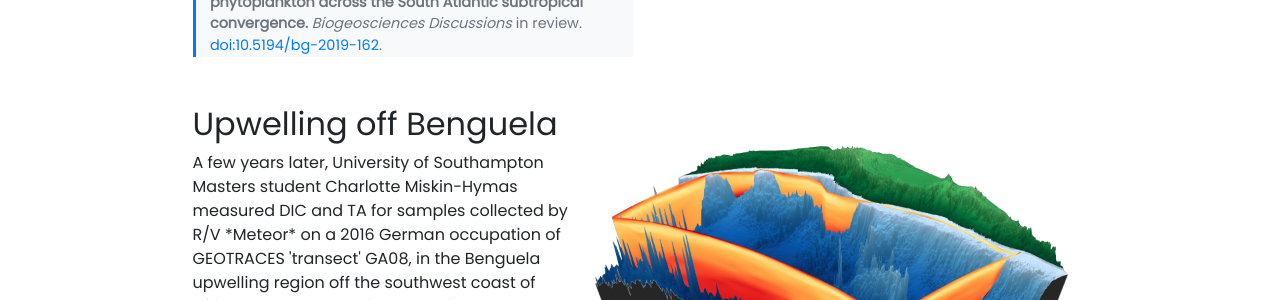
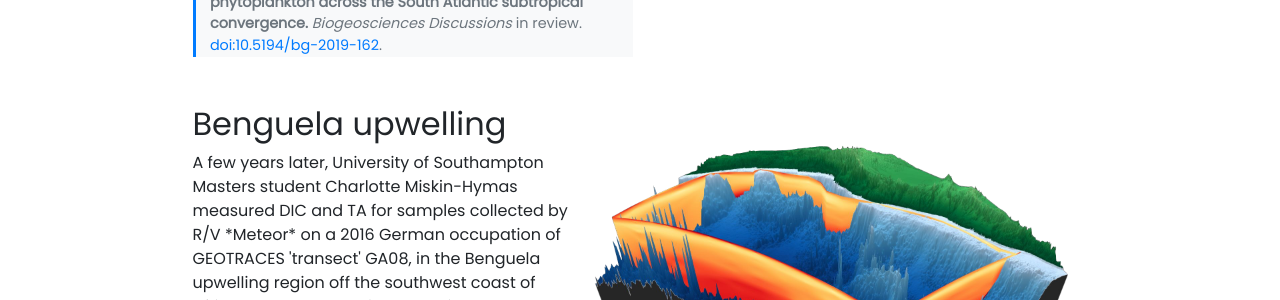
Before and after one commit to mvdh7/mvdh7.github.io, a Jekyll site: the page built from _projects/500-geotraces.md, in a window 1280 px wide. Shown: the part 1473-1773 px from the top of the page. Built offline with Jekyll 4.4.1, drawn with Linux system fonts in a browser that asks for light colours; nearby versions of some CDN libraries; comment, search, counter and statistics services are not loaded.

Commit message:
Better title

```diff
--- a/_projects/500-geotraces.md
+++ b/_projects/500-geotraces.md
@@ -76,7 +76,8 @@ Schlitzer, R. et al. [286 authors] (2018). <strong>The GEOTRACES Intermediate Da
 <div style="display:flex; align-items:center">
 
 <div>
-<h2>Upwelling off Benguela</h2>
+<h2>Benguela upwelling</h2>
+
 <p>A few years later, University of Southampton Masters student Charlotte Miskin-Hymas measured DIC and TA for samples collected by R/V *Meteor* on a 2016 German occupation of GEOTRACES 'transect' GA08, in the Benguela upwelling region off the southwest coast of Africa. These results will appear in the next GEOTRACES Intermediate Data Product.</p>
 
 <p><i>Right: our measurements revealed stark contrasts in total alkalinity with depth throughout the Benguela region.</i></p>
```
